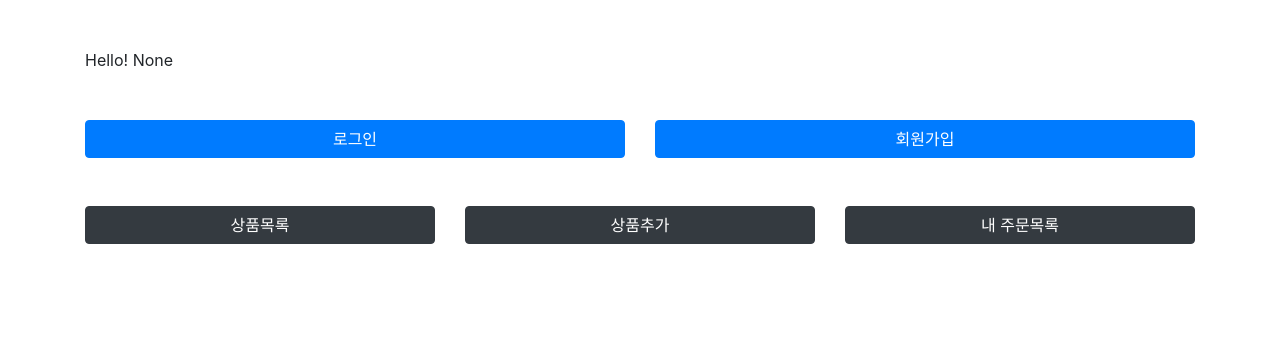
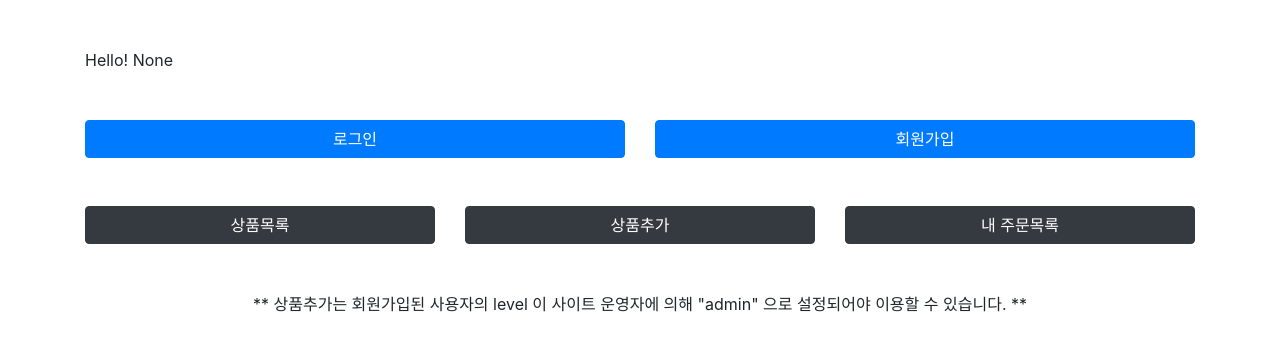
Before and after one commit to japark/Django-Shop, a Django app: page / in a window 1280 px wide. Shown: the top 351 px of the page. Run offline with Django 3.2, Linux system fonts and the light colour scheme; some libraries are stand-ins or nearby versions.

Commit message:
Typical example of shopping mall website with Django Engine

```diff
--- a/member/templates/index.html
+++ b/member/templates/index.html
@@ -29,4 +29,9 @@
 		<a href="/order/" class="btn btn-block btn-dark">내 주문목록</a>
 	</div>
 </div>
+<div class="row mt-5">
+	<div class="col-12 text-center">
+		<p>** 상품추가는 회원가입된 사용자의 level 이 사이트 운영자에 의해 "admin" 으로 설정되어야 이용할 수 있습니다. **</p>
+	</div>
+</div>
 {% endblock %}
```
